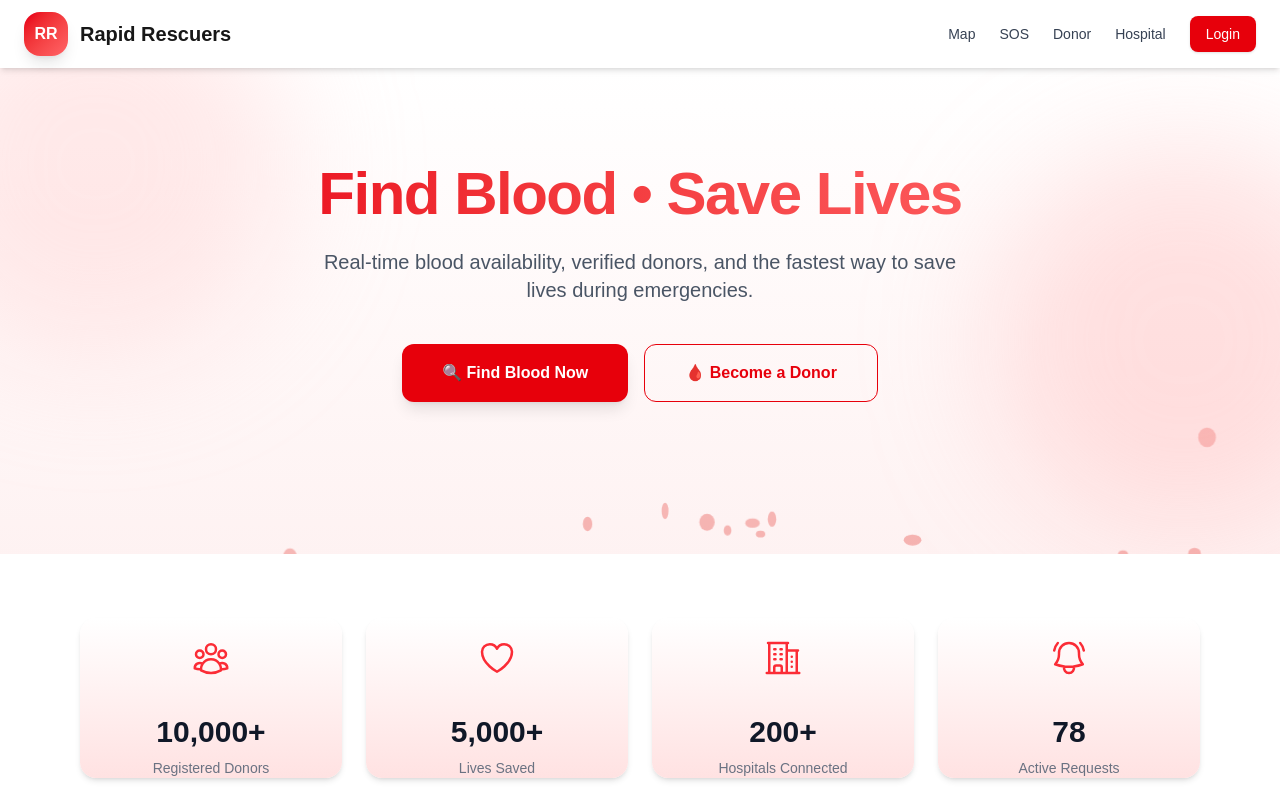
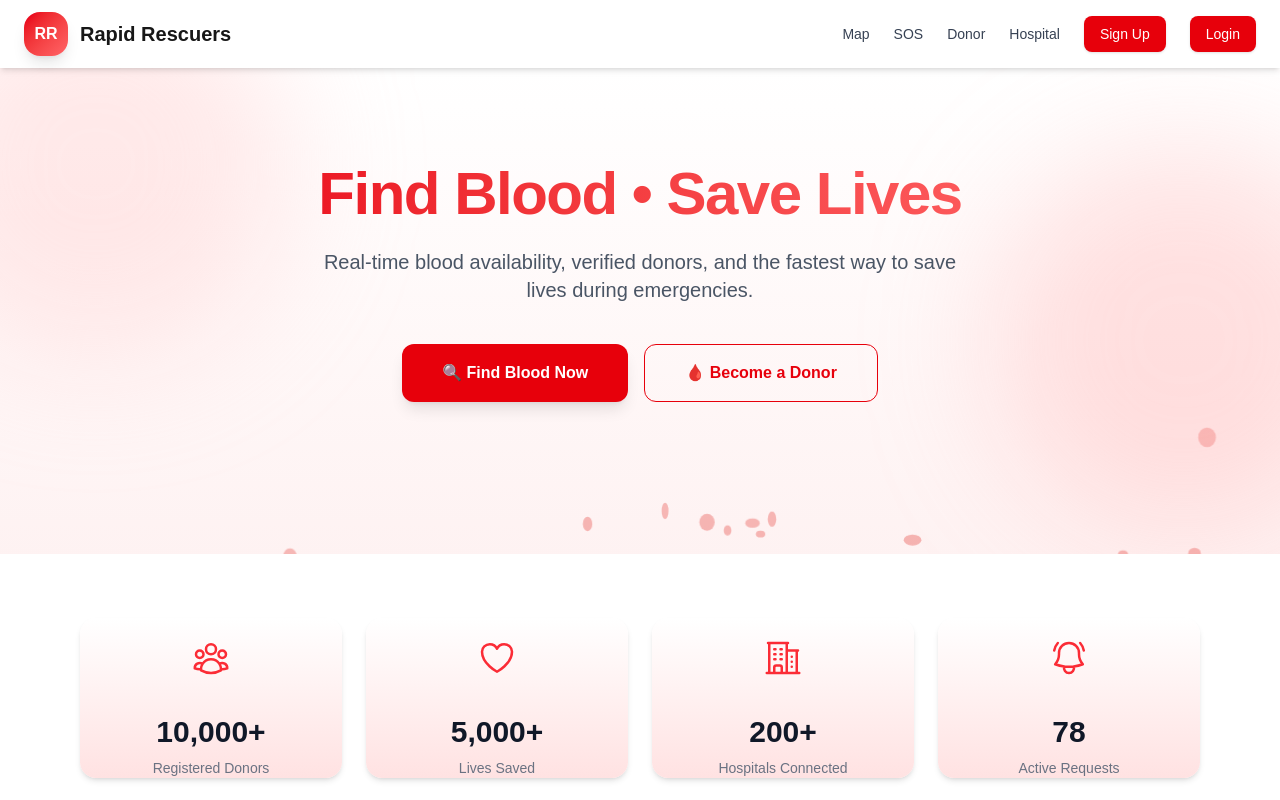
Before and after one commit to AyanAlikhan11/Rapid-Rescuers, a Next.js app: page / in a window 1280 px wide. Shown: the top 800 px of the page. Built offline with nearby package versions, Linux system fonts and the light colour scheme; no server answers.

Commit message:
modified

```diff
--- a/src/components/Navbar.tsx
+++ b/src/components/Navbar.tsx
@@ -78,7 +78,7 @@ export default function Navbar() {
 
           {!user ? (
             <>
-              {/* <Link href="/auth/signup" className="btn-primary">Sign Up</Link> */}
+              <Link href="/auth/signup" className="btn-primary">Sign Up</Link>
               <Link href="/auth/login" className="btn-primary">Login</Link>
             </>
           ) : (
@@ -159,9 +159,9 @@ export default function Navbar() {
             <div className="border-t pt-4 flex flex-col gap-3">
               {!user ? (
                 <>
-                  {/* <Link href="/auth/signup" className="btn-primary text-center">
+                  <Link href="/auth/signup" className="btn-primary text-center">
                     Sign Up
-                  </Link> */}
+                  </Link>
                   <Link href="/auth/login" className="btn-primary text-center">
                     Login
                   </Link>
```
